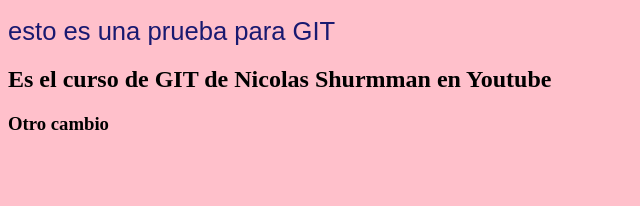
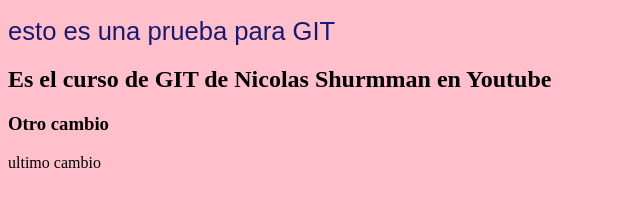
Before and after one commit to RocioRamirezBirt/cursoNicolasShurman, a plain HTML site: page index.html in a window 1280 px wide. Shown: the whole page, without its empty margins (0-640 px from the left). Drawn offline with Linux system fonts and the light colour scheme.

Commit message:
cambio para el nuevo branch

```diff
--- a/index.html
+++ b/index.html
@@ -10,5 +10,6 @@
     <h1>esto es una prueba para GIT</h1>
     <h2>Es el curso de GIT de Nicolas Shurmman en Youtube</h2>
     <h3>Otro cambio</h3>
+    <p>ultimo cambio </p>
 </body>
 </html>
```
